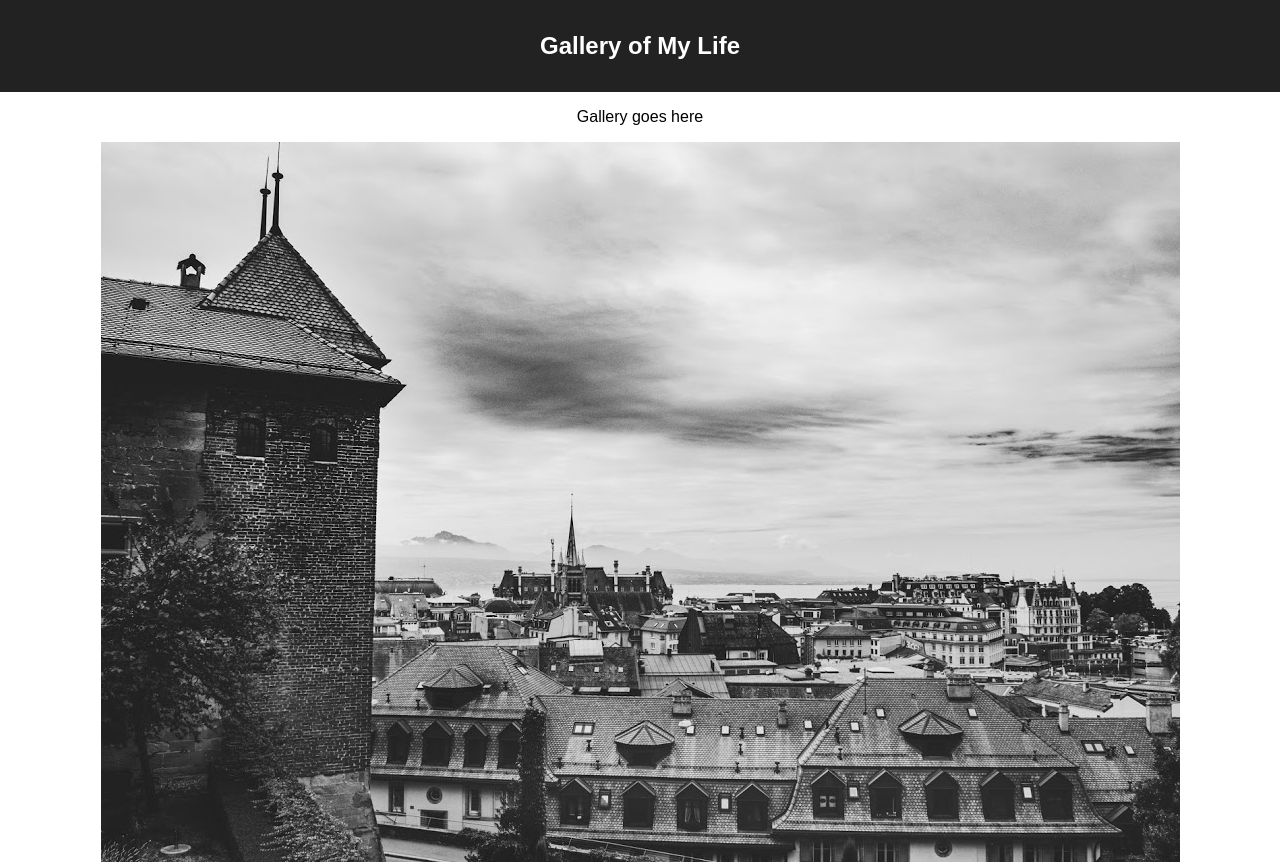
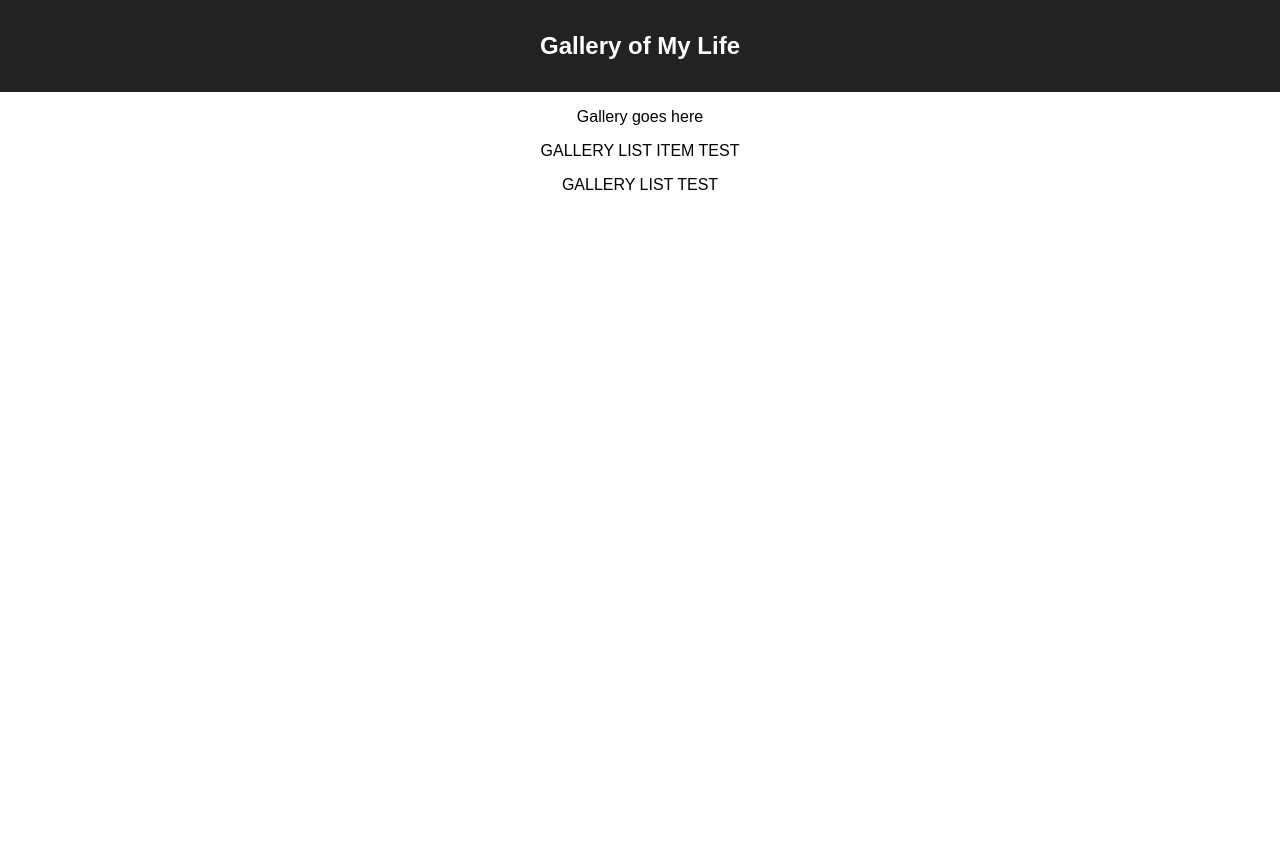
Before and after one commit to isford/weekend-react-gallery, a React (Create React App) app: page / in a window 1280 px wide. After the commit the page ends 800 px from the top, so only its background shows below. Built offline with nearby package versions, Linux system fonts and the light colour scheme.

Commit message:
Components exported/imported

```diff
--- a/src/components/App/App.jsx
+++ b/src/components/App/App.jsx
@@ -1,14 +1,28 @@
 import React from 'react';
 import './App.css';
+import {useState, useEffect} from 'react';
+import axios from 'axios';
+import GalleryItem from '../GalleryItem/GalleryItem';
+import GalleryList from '../GalleryList/GalleryList'
+import GalleryListItem from '../GalleryItem/GalleryItem';
 //import galleryItems from '../../../server/modules/gallery.data'
 function App() {
+
+
+  useEffect(() => {
+    //getGalleryList()
+  }, [])
+
+
     return (
       <div className="App">
         <header className="App-header">
           <h1 className="App-title">Gallery of My Life</h1>
         </header>
         <p>Gallery goes here</p>
-        <img src="images/1 (1 of 34).jpg"/>
+        {/* <img src=""/> */}
+        < GalleryListItem />
+        < GalleryList />
       </div>
     );
 }
--- a/src/components/GalleryItem/GalleryItem.jsx
+++ b/src/components/GalleryItem/GalleryItem.jsx
@@ -0,0 +1,7 @@
+function GalleryListItem (){
+    return (
+        <p>GALLERY LIST ITEM TEST</p>
+    )
+}
+
+export default GalleryListItem
--- a/src/components/GalleryList/GalleryList.jsx
+++ b/src/components/GalleryList/GalleryList.jsx
@@ -0,0 +1,7 @@
+function GalleryList(){
+    return (
+        <p>GALLERY LIST TEST</p>
+    )
+}
+
+export default GalleryList
```
Also changed, not shown: 1 other file (tests, documents, lock files or other folders).
